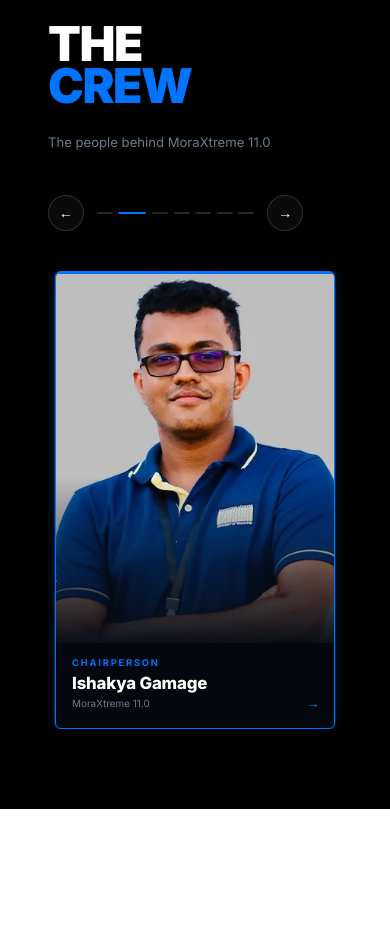
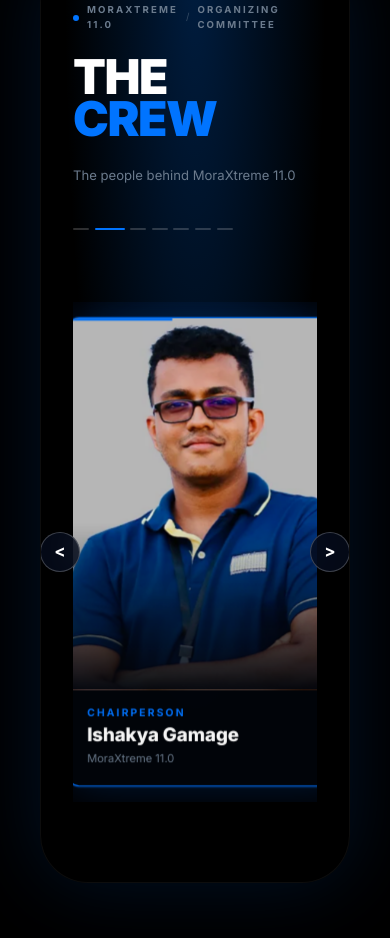
Before and after one commit to Vishwa-Srinath/moraXtreme_11.0, a Next.js app: page / in a window 390 px wide. Shown: the part 9824-10762 px from the top of the page. Before the commit the page ends 10633 px from the top, so only its background shows below. Built offline with nearby package versions, Linux system fonts and the light colour scheme.

Commit message:
refactor: enhance TeamSlider with seamless infinite looping and updated card layout

```diff
--- a/src/components/TeamSlider.tsx
+++ b/src/components/TeamSlider.tsx
@@ -20,62 +20,144 @@ const C = {
   textMuted:  "#6B7B8D",
 } as const;
 
+// ── Card dimensions ──────────────────────────────────────────────────────────
+const CARD_W      = 250;  // px — DOM width (same for all cards)
+const CARD_GAP    = 20;   // px gap between cards
+const SCALE_ACTIVE = 1.13;
+const SCALE_NEAR   = 0.87;
+
+// Nav button dimensions — button is 40 px wide / tall
+// We want each button centred in the gap between the side card and the centre card.
+// Gap runs from:  (viewport_centre - CARD_W/2 - CARD_GAP)  to  (viewport_centre - CARD_W/2)
+// Gap centre:     viewport_centre - CARD_W/2 - CARD_GAP/2
+// Button left edge (using left: calc(50% - X)):
+//   X = CARD_W/2 + CARD_GAP/2 + BTN_HALF  = 125 + 10 + 20 = 155 px
+const NAV_OFFSET = CARD_W / 2 + CARD_GAP / 2 + 20; // 155 px from 50 %
+
 // ─────────────────────────────────────────────────────────────────────────────
-// Main component
+// Component
 // ─────────────────────────────────────────────────────────────────────────────
 export default function TeamSlider({
   members,
   subtitle,
   autoInterval = 4500,
 }: TeamSliderProps) {
-  const n = members.length;
-  const [active, setActive] = useState(0);
-  const isHovered = useRef(false);
+  const n          = members.length;
+  const tripled    = [...members, ...members, ...members];
+  const startIndex = n;
+
+  const [rawIndex,    setRawIndex]    = useState(startIndex);
+  const [isAnimating, setIsAnimating] = useState(true);
+  const isHovered  = useRef(false);
   const sectionRef = useRef<HTMLDivElement>(null);
 
-  const mod    = useCallback((i: number) => ((i % n) + n) % n, [n]);
-  const goNext = useCallback(() => setActive((a) => mod(a + 1)), [mod]);
-  const goPrev = useCallback(() => setActive((a) => mod(a - 1)), [mod]);
-  const goTo   = useCallback((i: number) => setActive(mod(i)), [mod]);
+  const active = ((rawIndex - startIndex) % n + n) % n;
+
+  // Silent jump back to middle copy when near edge
+  useEffect(() => {
+    if (rawIndex < n / 2 || rawIndex > n * 2 + n / 2) {
+      const id = setTimeout(() => {
+        setIsAnimating(false);
+        setRawIndex((prev) => ((prev - startIndex + n * 1000) % n) + startIndex);
+      }, 650);
+      return () => clearTimeout(id);
+    }
+  }, [rawIndex, n, startIndex]);
+
+  // Re-enable animation after silent jump
+  useEffect(() => {
+    if (!isAnimating) {
+      const id = requestAnimationFrame(() =>
+        requestAnimationFrame(() => setIsAnimating(true))
+      );
+      return () => cancelAnimationFrame(id);
+    }
+  }, [isAnimating]);
+
+  const goNext = useCallback(() => setRawIndex((i) => i + 1), []);
+  const goPrev = useCallback(() => setRawIndex((i) => i - 1), []);
+  const goTo   = useCallback(
+    (t: number) => setRawIndex(startIndex + t),
+    [startIndex],
+  );
 
   // Auto-advance
   useEffect(() => {
-    const id = setInterval(() => {
-      if (!isHovered.current) goNext();
-    }, autoInterval);
+    const id = setInterval(() => { if (!isHovered.current) goNext(); }, autoInterval);
     return () => clearInterval(id);
   }, [autoInterval, goNext]);
 
-  // Show prev, active, and next (3 visible cards)
-  const visibleIndices = [mod(active - 1), active, mod(active + 1)];
+  // ── Key fix: track uses position:absolute + left:50% so "50%" refers to the
+  //    VIEWPORT width (the nearest positioned ancestor), not the track itself.
+  //    We then translate left by the active card's centre offset from the
+  //    track's origin (which is now sitting at viewport centre).
+  //
+  //    result: active card centre == viewport centre  ✓
+  const trackX = rawIndex * (CARD_W + CARD_GAP) + CARD_W / 2;
 
   return (
     <>
       <style>{`
-        /* ── Section wrapper ── */
+        /* ── Section ── */
         .ts-section {
           position: relative;
           z-index: 10;
           width: 100%;
-          padding: 5rem 3rem;
+          padding: 4rem 2.5rem;
           font-family: var(--font-sans, 'Inter', 'Helvetica Neue', sans-serif);
           background: transparent;
         }
 
-        /* ── Inner layout: left column + right slider ── */
-        .ts-inner {
+        /* ── Glassmorphism container ── */
+        .ts-card-bg {
+          position: relative;
+          width: 100%;
           max-width: 1400px;
           margin: 0 auto;
+          border-radius: 3rem;
+          border: 1px solid rgba(255,255,255,0.05);
+          background: rgba(0,0,0,0.60);
+          box-shadow: 0 0 80px rgba(0,116,255,0.15);
+          backdrop-filter: blur(28px);
+          -webkit-backdrop-filter: blur(28px);
+          overflow: hidden;
+          padding: 4rem 3.5rem;
+        }
+        .ts-card-bg::before {
+          content: '';
+          position: absolute;
+          top: 0; left: 50%;
+          transform: translateX(-50%);
+          width: 100%; height: 100%;
+          background: radial-gradient(ellipse at top, rgba(0,116,255,0.25) 0%, transparent 60%);
+          pointer-events: none;
+          z-index: 0;
+        }
+        .ts-card-bg::after {
+          content: '';
+          position: absolute;
+          top: 0; left: 50%;
+          transform: translateX(-50%);
+          width: 75%; height: 2px;
+          background: linear-gradient(to right, transparent, #0074FF, transparent);
+          opacity: 0.55;
+          box-shadow: 0 0 20px #0074FF;
+          pointer-events: none;
+          z-index: 1;
+        }
+
+        /* ── Inner two-column grid ── */
+        .ts-inner {
+          position: relative;
+          z-index: 2;
           display: grid;
-          grid-template-columns: 300px 1fr;
+          grid-template-columns: 280px 1fr;
           gap: 3rem;
           align-items: center;
         }
         @media (max-width: 1024px) {
-          .ts-inner {
-            grid-template-columns: 1fr;
-            gap: 2.5rem;
-          }
+          .ts-inner   { grid-template-columns: 1fr; gap: 2.5rem; }
+          .ts-card-bg { padding: 3rem 2rem; }
         }
 
         /* ── Left editorial panel ── */
@@ -84,8 +166,6 @@ export default function TeamSlider({
           flex-direction: column;
           justify-content: flex-start;
         }
-
-        /* Eyebrow */
         .ts-eyebrow {
           display: flex;
           align-items: center;
@@ -93,8 +173,7 @@ export default function TeamSlider({
           margin-bottom: 1.5rem;
         }
         .ts-eyebrow-dot {
-          width: 6px;
-          height: 6px;
+          width: 6px; height: 6px;
           border-radius: 50%;
           background: ${C.blueBright};
           flex-shrink: 0;
@@ -106,30 +185,18 @@ export default function TeamSlider({
           color: ${C.textMuted};
           text-transform: uppercase;
         }
-        .ts-eyebrow-sep {
-          font-size: 0.6rem;
-          color: ${C.textMuted};
-          opacity: 0.5;
-        }
+        .ts-eyebrow-sep { font-size: 0.6rem; color: ${C.textMuted}; opacity: 0.5; }
 
-        /* Headline */
         .ts-headline {
-          font-size: clamp(3rem, 6vw, 5.5rem);
+          font-size: clamp(3rem, 5vw, 5rem);
           font-weight: 900;
           line-height: 0.88;
           letter-spacing: -0.03em;
           margin: 0 0 1.5rem;
         }
-        .ts-headline-white {
-          display: block;
-          color: ${C.textHead};
-        }
-        .ts-headline-blue {
-          display: block;
-          color: ${C.blueBright};
-        }
+        .ts-headline-white { display: block; color: ${C.textHead}; }
+        .ts-headline-blue  { display: block; color: ${C.blueBright}; }
 
-        /* Subtitle */
         .ts-subtitle {
           font-size: 0.82rem;
           color: ${C.textMuted};
@@ -138,115 +205,165 @@ export default function TeamSlider({
           max-width: 240px;
         }
 
-        /* Controls in left panel */
-        .ts-controls {
-          display: flex;
-          align-items: center;
-          gap: 0.8rem;
+        /* Dot indicators */
+        .ts-controls { display: flex; align-items: center; }
+        .ts-dots     { display: flex; gap: 0.35rem; align-items: center; }
+        .ts-dot {
+          height: 2px;
+          border-radius: 2px;
+          background: rgba(255,255,255,0.18);
+          border: none;
+          padding: 0;
+          cursor: pointer;
+          transition: background 0.3s ease, width 0.3s ease;
+          width: 16px;
         }
-        .ts-arrow-btn {
-          width: 36px;
-          height: 36px;
+        .ts-dot[data-active="true"] {
+          background: ${C.blueBright};
+          width: 30px;
+        }
+
+        /* ── Viewport wrapper (relative so nav buttons can anchor to it) ── */
+        .ts-viewport-wrap {
+          position: relative;
+          /* Vertical padding gives breathing room for the scaled-up centre card */
+          padding: 2rem 0;
+        }
+
+        /* ── Nav < > buttons ── */
+        .ts-nav-btn {
+          position: absolute;
+          top: 50%;
+          transform: translateY(-50%);
+          z-index: 20;
+          width: 40px;
+          height: 40px;
           border-radius: 50%;
-          border: 1px solid rgba(255,255,255,0.15);
-          background: rgba(255,255,255,0.04);
+          border: 1px solid rgba(255,255,255,0.22);
+          background: rgba(5,12,28,0.80);
+          backdrop-filter: blur(14px);
+          -webkit-backdrop-filter: blur(14px);
           color: ${C.textHead};
+          font-size: 1.05rem;
+          font-weight: 700;
           cursor: pointer;
           display: flex;
           align-items: center;
           justify-content: center;
-          font-size: 0.9rem;
-          transition: border-color 0.2s ease, background 0.2s ease, color 0.2s ease;
-          flex-shrink: 0;
+          transition:
+            border-color 0.2s ease,
+            background   0.2s ease,
+            color        0.2s ease,
+            box-shadow   0.2s ease;
         }
-        .ts-arrow-btn:hover {
+        /* Left button: centred in the gap on the left of the active card */
+        .ts-nav-btn--prev { left:  calc(50% - ${NAV_OFFSET}px); }
+        /* Right button: centred in the gap on the right of the active card */
+        .ts-nav-btn--next { right: calc(50% - ${NAV_OFFSET}px); }
+        .ts-nav-btn:hover {
           border-color: ${C.blueBright};
-          background: rgba(0,116,255,0.12);
+          background: rgba(0,116,255,0.18);
           color: ${C.blueBright};
-        }
-        .ts-dots {
-          display: flex;
-          gap: 0.35rem;
-          align-items: center;
-        }
-        .ts-dot {
-          height: 2px;
-          border-radius: 2px;
-          background: rgba(255,255,255,0.15);
-          border: none;
-          padding: 0;
-          cursor: pointer;
-          transition: background 0.25s ease, width 0.25s ease;
-          width: 16px;
-        }
-        .ts-dot[data-active="true"] {
-          background: ${C.blueBright};
-          width: 28px;
+          box-shadow: 0 0 16px rgba(0,116,255,0.45);
         }
 
-        /* ── Right: horizontal card slider ── */
-        .ts-right {
+        /* ── Viewport ── */
+        .ts-viewport {
+          position: relative;
           overflow: hidden;
-          position: relative;
+          /*
+           * Explicit height so the absolutely-positioned track has a containing
+           * block to anchor to. Height must comfortably contain the scaled-up
+           * active card (estimated DOM height ≈ 415 px × 1.13 ≈ 469 px visual).
+           */
+          height: 500px;
         }
+
+        /* ── Track: absolute + left:50% so the left edge starts at the
+               viewport's horizontal centre.  The inline translateX then
+               shifts it left by the active card's centre offset, making
+               that card sit exactly at the centre of the viewport.         ── */
         .ts-track {
+          position: absolute;
+          left: 50%;
+          top: 50%;
           display: flex;
-          gap: 1rem;
-          justify-content: center;
-          align-items: stretch;
+          gap: ${CARD_GAP}px;
+          align-items: center;
+          will-change: transform;
+        }
+        .ts-track--animated {
+          transition: transform 0.65s cubic-bezier(0.32, 0.72, 0, 1);
         }
 
         /* ── Individual card ── */
         .ts-card {
           position: relative;
           flex-shrink: 0;
-          width: 280px;
-          border-radius: 6px;
+          width: ${CARD_W}px;
+          border-radius: 10px;
           overflow: hidden;
           border: 1px solid ${C.border};
-          background: rgba(7,13,22,0.65);
-          backdrop-filter: blur(8px);
-          transition:
-            transform 0.45s cubic-bezier(0.25,0.46,0.45,0.94),
-            opacity 0.4s ease,
-            border-color 0.3s ease,
-            box-shadow 0.3s ease;
-          cursor: pointer;
+          background: rgba(4,8,15,0.7);
+          backdrop-filter: blur(6px);
           display: flex;
           flex-direction: column;
+          transition:
+            transform     0.55s cubic-bezier(0.32, 0.72, 0, 1),
+            opacity       0.45s ease,
+            border-color  0.4s  ease,
+            box-shadow    0.4s  ease,
+            filter        0.4s  ease;
         }
-        .ts-card--side {
-          opacity: 0.55;
-          transform: scale(0.92);
-          cursor: pointer;
-        }
+
+        /* Centre card — larger, fully lit, blue border + glow */
         .ts-card--active {
+          transform: scale(${SCALE_ACTIVE});
           opacity: 1;
-          transform: scale(1);
+          filter: brightness(1);
           border-color: ${C.borderAct};
           box-shadow:
             0 0 0 1px rgba(0,116,255,0.25),
-            0 0 35px rgba(0,116,255,0.18),
-            0 16px 48px rgba(0,0,0,0.5);
+            0 0 45px rgba(0,116,255,0.25),
+            0 24px 56px rgba(0,0,0,0.65);
           cursor: default;
+          z-index: 3;
         }
 
-        /* Blue top bar that animates in for active card */
+        /* Adjacent neighbours — smaller, dimmed */
+        .ts-card--near {
+          transform: scale(${SCALE_NEAR});
+          opacity: 0.58;
+          filter: brightness(0.70);
+          cursor: pointer;
+          z-index: 2;
+        }
+        .ts-card--near:hover {
+          opacity: 0.78;
+          filter: brightness(0.88);
+        }
+
+        /* Everything else — invisible (still in DOM for seamless looping) */
+        .ts-card--far {
+          transform: scale(0.72);
+          opacity: 0;
+          pointer-events: none;
+          z-index: 1;
+        }
+
+        /* Blue top bar (active only) */
         .ts-card-topbar {
           position: absolute;
-          top: 0;
-          left: 0;
+          top: 0; left: 0;
           height: 2px;
           background: ${C.blueBright};
           z-index: 3;
           width: 0;
-          transition: width 0.4s ease 0.1s;
+          transition: width 0.5s ease 0.2s;
         }
-        .ts-card--active .ts-card-topbar {
-          width: 100%;
-        }
+        .ts-card--active .ts-card-topbar { width: 100%; }
 
-        /* Photo area */
+        /* Photo */
         .ts-card-photo {
           position: relative;
           aspect-ratio: 3 / 4;
@@ -255,19 +372,15 @@ export default function TeamSlider({
           flex-shrink: 0;
         }
         .ts-card-photo img {
-          width: 100%;
-          height: 100%;
+          width: 100%; height: 100%;
           object-fit: cover;
           object-position: top center;
           display: block;
-          transition: transform 0.5s ease;
+          transition: transform 0.6s ease;
         }
-        .ts-card--active .ts-card-photo img {
-          transform: scale(1.03);
-        }
+        .ts-card--active .ts-card-photo img { transform: scale(1.04); }
         .ts-card-photo-placeholder {
-          width: 100%;
-          height: 100%;
+          width: 100%; height: 100%;
           background: linear-gradient(160deg, ${C.blueDeep} 0%, #020509 100%);
           display: flex;
           align-items: center;
@@ -276,19 +389,16 @@ export default function TeamSlider({
           color: rgba(0,116,255,0.3);
           font-weight: 900;
         }
-        /* Subtle gradient at bottom of photo */
         .ts-card-photo::after {
           content: '';
           position: absolute;
-          bottom: 0;
-          left: 0;
-          right: 0;
+          bottom: 0; left: 0; right: 0;
           height: 45%;
-          background: linear-gradient(to top, rgba(7,13,22,0.98) 0%, transparent 100%);
+          background: linear-gradient(to top, rgba(4,8,15,0.98) 0%, transparent 100%);
           pointer-events: none;
         }
 
-        /* Card info block */
+        /* Card info */
         .ts-card-info {
           padding: 0.85rem 1rem 1.1rem;
           flex-shrink: 0;
@@ -315,22 +425,6 @@ export default function TeamSlider({
           line-height: 1.4;
           margin: 0;
         }
-
-        /* Arrow on active card */
-        .ts-card-arrow {
-          position: absolute;
-          bottom: 0.9rem;
-          right: 0.9rem;
-          font-size: 0.85rem;
-          color: ${C.blueBright};
-          opacity: 0;
-          transition: opacity 0.3s ease;
-          pointer-events: none;
-          z-index: 2;
-        }
-        .ts-card--active .ts-card-arrow {
-          opacity: 1;
-        }
       `}</style>
 
       <section
@@ -341,8 +435,10 @@ export default function TeamSlider({
         onMouseEnter={() => { isHovered.current = true; }}
         onMouseLeave={() => { isHovered.current = false; }}
       >
+        <div className="ts-card-bg">
           <div className="ts-inner">
-          {/* ── Left editorial panel ── */}
+
+            {/* ── Left: editorial panel ── */}
             <div className="ts-left">
               <div className="ts-eyebrow">
                 <span className="ts-eyebrow-dot" />
@@ -361,16 +457,8 @@ export default function TeamSlider({
                   "The people behind MoraXtreme 11.0. Different roles. Same vision. One team."}
               </p>
 
-            {/* Navigation controls */}
+              {/* Dot indicators */}
               <div className="ts-controls">
-              <button
-                className="ts-arrow-btn"
-                onClick={goPrev}
-                aria-label="Previous member"
-              >
-                ←
-              </button>
-
                 <div className="ts-dots" role="tablist" aria-label="Select team member">
                   {members.map((_, i) => (
                     <button
@@ -384,34 +472,66 @@ export default function TeamSlider({
                     />
                   ))}
                 </div>
-
-              <button
-                className="ts-arrow-btn"
-                onClick={goNext}
-                aria-label="Next member"
-              >
-                →
-              </button>
               </div>
             </div>
 
-          {/* ── Right: horizontal 3-card slider ── */}
-          <div className="ts-right" role="region" aria-label="Team member carousel" aria-live="polite">
-            <div className="ts-track">
-              {visibleIndices.map((memberIdx, position) => {
-                const member = members[memberIdx];
-                const isActive = position === 1; // middle card
-                const initials = member.name.split(" ").map((w) => w[0]).join("").slice(0, 2);
+            {/* ── Right: coverflow slider ── */}
+            <div className="ts-viewport-wrap">
+
+              {/* < — sits in the gap between the left side card and the centre card */}
+              <button
+                className="ts-nav-btn ts-nav-btn--prev"
+                onClick={goPrev}
+                aria-label="Previous member"
+              >
+                {"<"}
+              </button>
+
+              <div
+                className="ts-viewport"
+                role="region"
+                aria-label="Team member carousel"
+                aria-live="polite"
+              >
+                {/*
+                 * Track sits at left:50%, top:50% of the viewport (its nearest
+                 * positioned ancestor).  The translateX then pulls it left by
+                 * the active card's centre offset so that card lands exactly
+                 * at the viewport's horizontal centre.
+                 */}
+                <div
+                  className={`ts-track${isAnimating ? " ts-track--animated" : ""}`}
+                  style={{
+                    transform: `translate(-${trackX}px, -50%)`,
+                  }}
+                >
+                  {tripled.map((member, idx) => {
+                    const dist     = idx - rawIndex;
+                    const isActive = dist === 0;
+                    const isNear   = Math.abs(dist) === 1;
+                    const cardClass = isActive
+                      ? "ts-card--active"
+                      : isNear
+                      ? "ts-card--near"
+                      : "ts-card--far";
+
+                    const initials = member.name
+                      .split(" ")
+                      .map((w) => w[0])
+                      .join("")
+                      .slice(0, 2);
 
                     return (
                       <div
-                    key={`${memberIdx}-${position}`}
-                    className={`ts-card${isActive ? " ts-card--active" : " ts-card--side"}`}
-                    onClick={() => !isActive && goTo(memberIdx)}
+                        key={idx}
+                        className={`ts-card ${cardClass}`}
+                        onClick={() => {
+                          if (!isActive) setRawIndex((prev) => prev + dist);
+                        }}
                         aria-label={member.name}
-                    tabIndex={isActive ? 0 : -1}
+                        tabIndex={isActive || isNear ? 0 : -1}
                       >
-                    {/* Top active bar */}
+                        {/* Blue top bar */}
                         <div className="ts-card-topbar" />
 
                         {/* Photo */}
@@ -432,13 +552,23 @@ export default function TeamSlider({
                             <p className="ts-card-org">{member.organisation}</p>
                           )}
                         </div>
-
-                    {/* Arrow hint (active only) */}
-                    <span className="ts-card-arrow" aria-hidden="true">→</span>
                       </div>
                     );
                   })}
                 </div>
+              </div>
+
+              {/* > — sits in the gap between the centre card and the right side card */}
+              <button
+                className="ts-nav-btn ts-nav-btn--next"
+                onClick={goNext}
+                aria-label="Next member"
+              >
+                {">"}
+              </button>
+
+            </div>
+
           </div>
         </div>
       </section>
```
Lines whose indentation alone changed are shown as unchanged.
